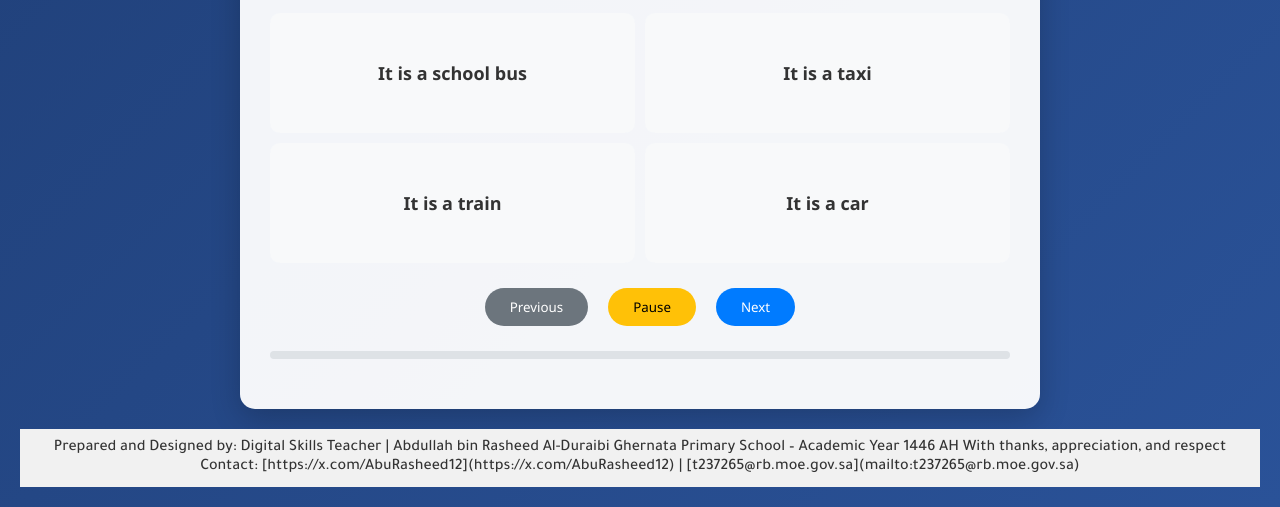
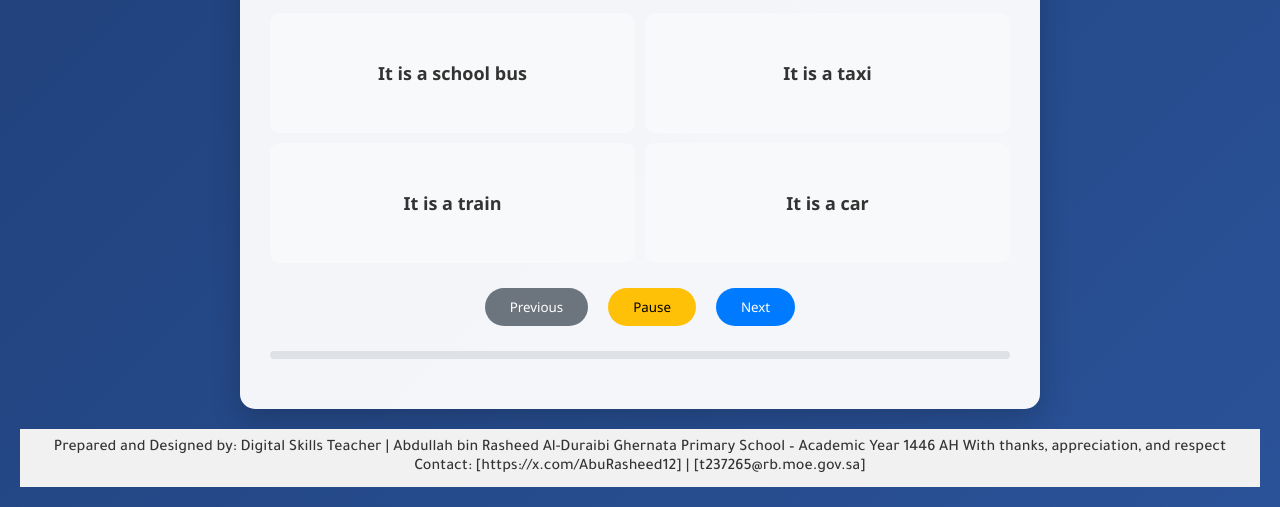
Before and after one commit to ithraok/quiz456E, a plain HTML site: page index.html in a window 1280 px wide. Shown: the part 734-1241 px from the top of the page. Drawn offline with Linux system fonts and the light colour scheme.

Commit message:
Update index.html

```diff
--- a/index.html
+++ b/index.html
@@ -1004,10 +1004,9 @@ footer {
   gtag('config', 'G-W33PZW3VJV');
 </script>
 
-    <footer id="quizFooter"> Prepared and Designed by: Digital Skills Teacher | Abdullah bin Rasheed Al-Duraibi
+      <footer id="quizFooter"> Prepared and Designed by: Digital Skills Teacher | Abdullah bin Rasheed Al-Duraibi
 Ghernata Primary School – Academic Year 1446 AH
 With thanks, appreciation, and respect
-Contact: [https://x.com/AbuRasheed12](https://x.com/AbuRasheed12) | [t237265@rb.moe.gov.sa](mailto:t237265@rb.moe.gov.sa)</footer>
-
+Contact: [https://x.com/AbuRasheed12] | [t237265@rb.moe.gov.sa]</footer>
 
 </body></html>
```
